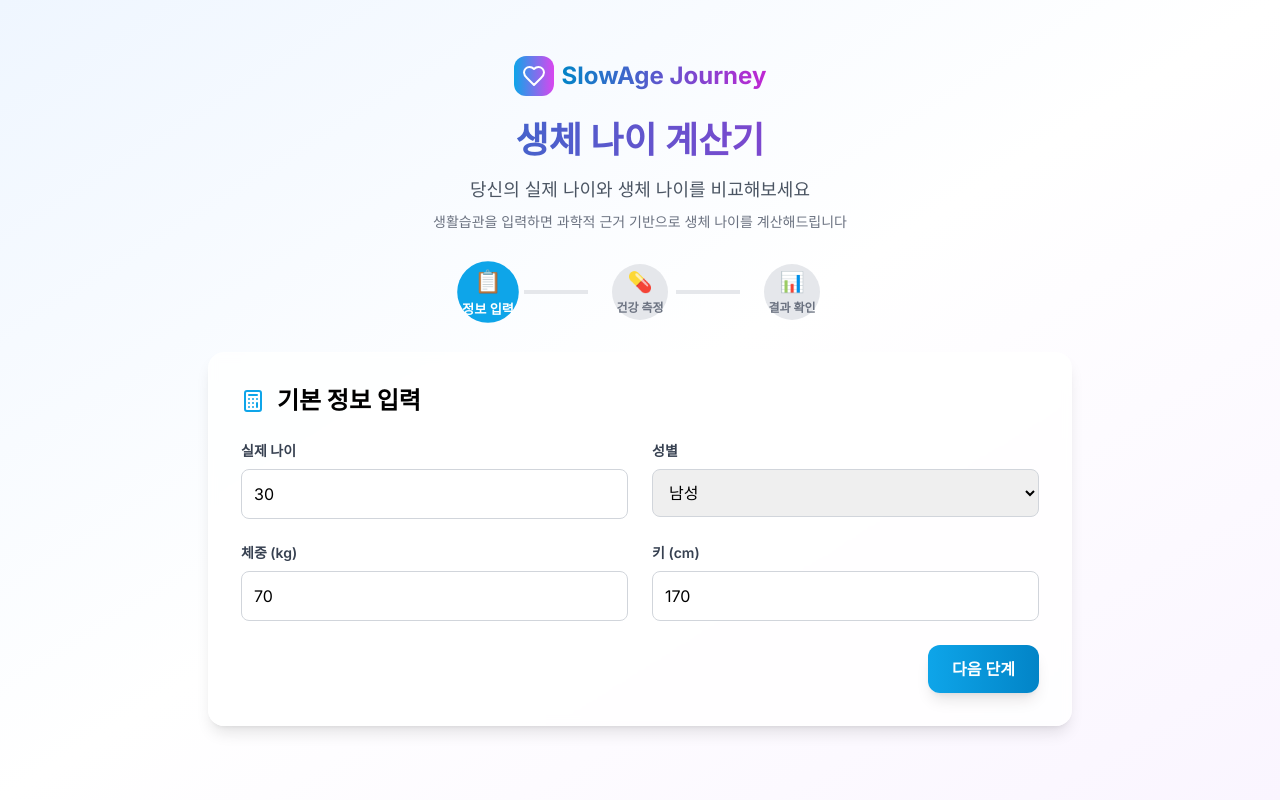
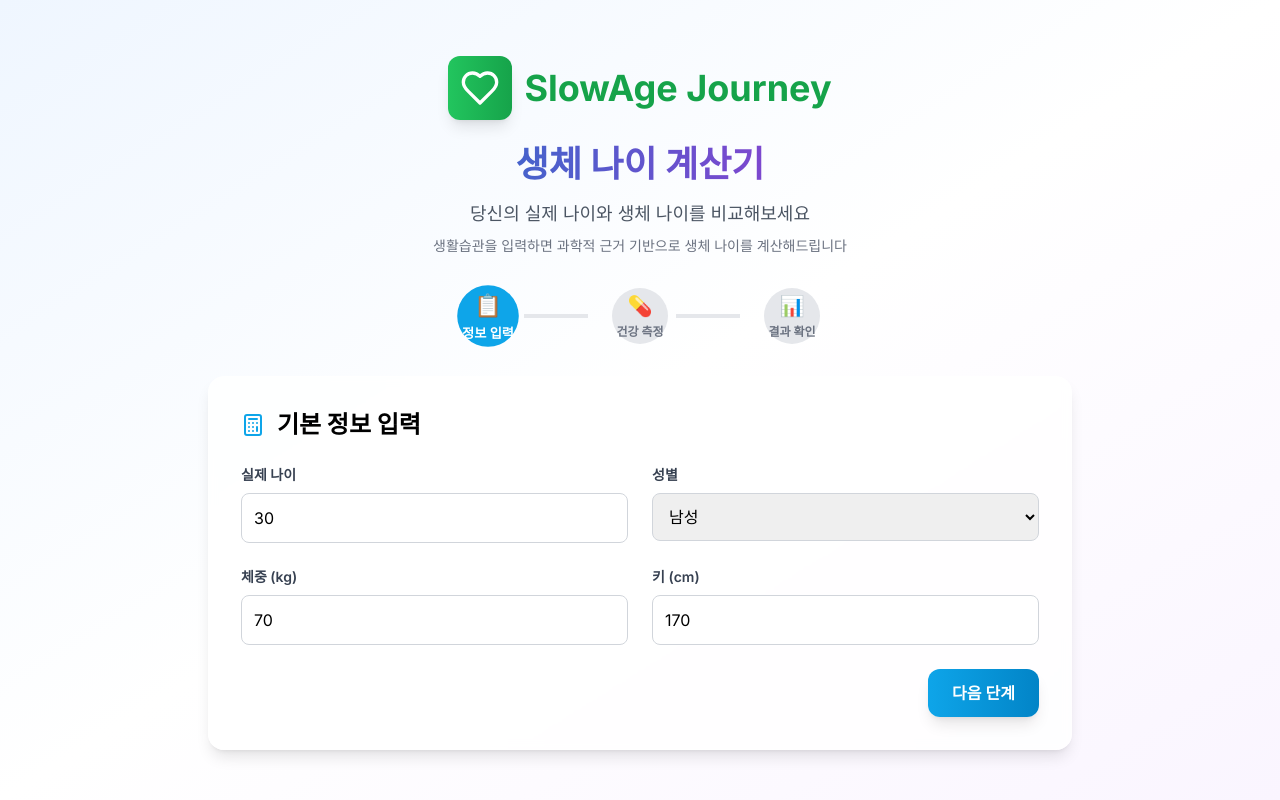
Before and after one commit to snoh/slowaging, a Next.js app: page / in a window 1280 px wide. Built offline with nearby package versions, Linux system fonts and the light colour scheme.

Commit message:
Update: 헤더 로고 크기 확대 및 그린 색상 적용

```diff
--- a/app/page.tsx
+++ b/app/page.tsx
@@ -168,11 +168,11 @@ export default function BiologicalAgeCalculator() {
       {/* 네비게이션 */}
       <nav className="container mx-auto px-4 py-6">
         <div className="flex items-center justify-center">
-          <div className="flex items-center space-x-2">
-            <div className="w-10 h-10 bg-gradient-to-r from-primary-500 to-secondary-500 rounded-xl flex items-center justify-center">
-              <Heart className="w-6 h-6 text-white" />
+          <div className="flex items-center space-x-3">
+            <div className="w-16 h-16 bg-gradient-to-r from-green-500 to-green-600 rounded-xl flex items-center justify-center shadow-lg">
+              <Heart className="w-10 h-10 text-white" />
             </div>
-            <span className="text-2xl font-bold gradient-text">SlowAge Journey</span>
+            <span className="text-4xl font-bold text-green-600">SlowAge Journey</span>
           </div>
         </div>
       </nav>
```
